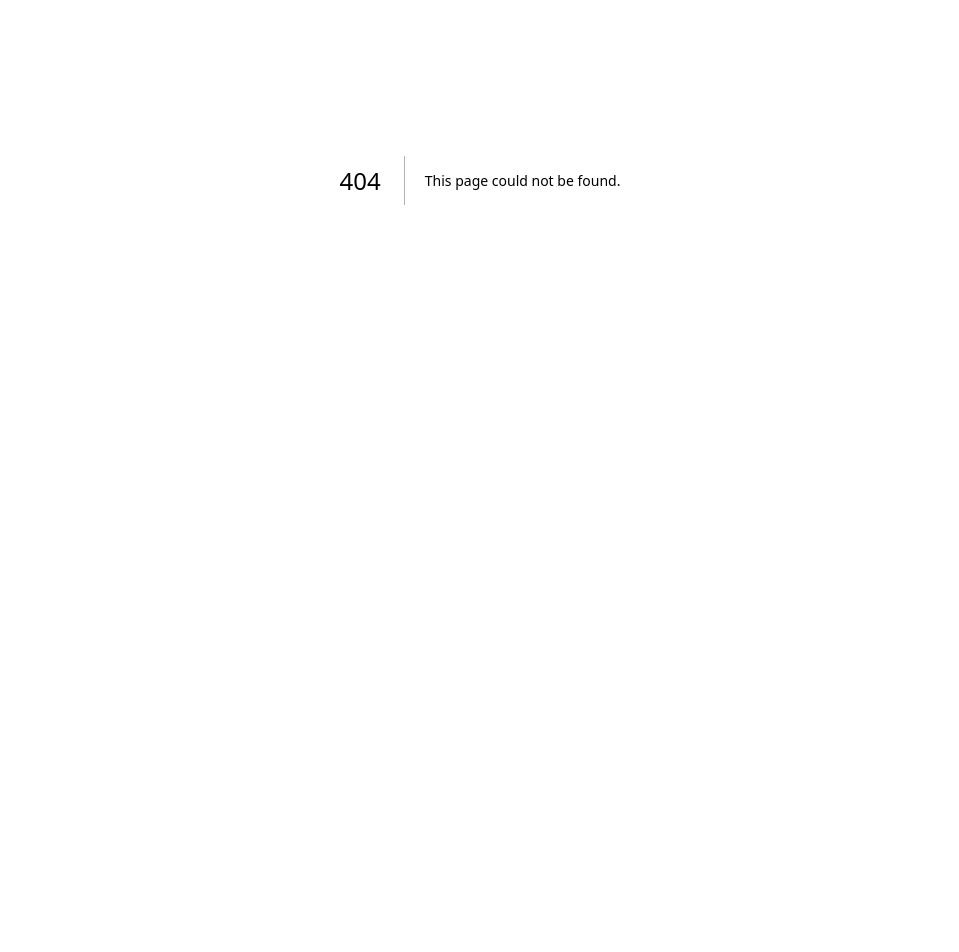
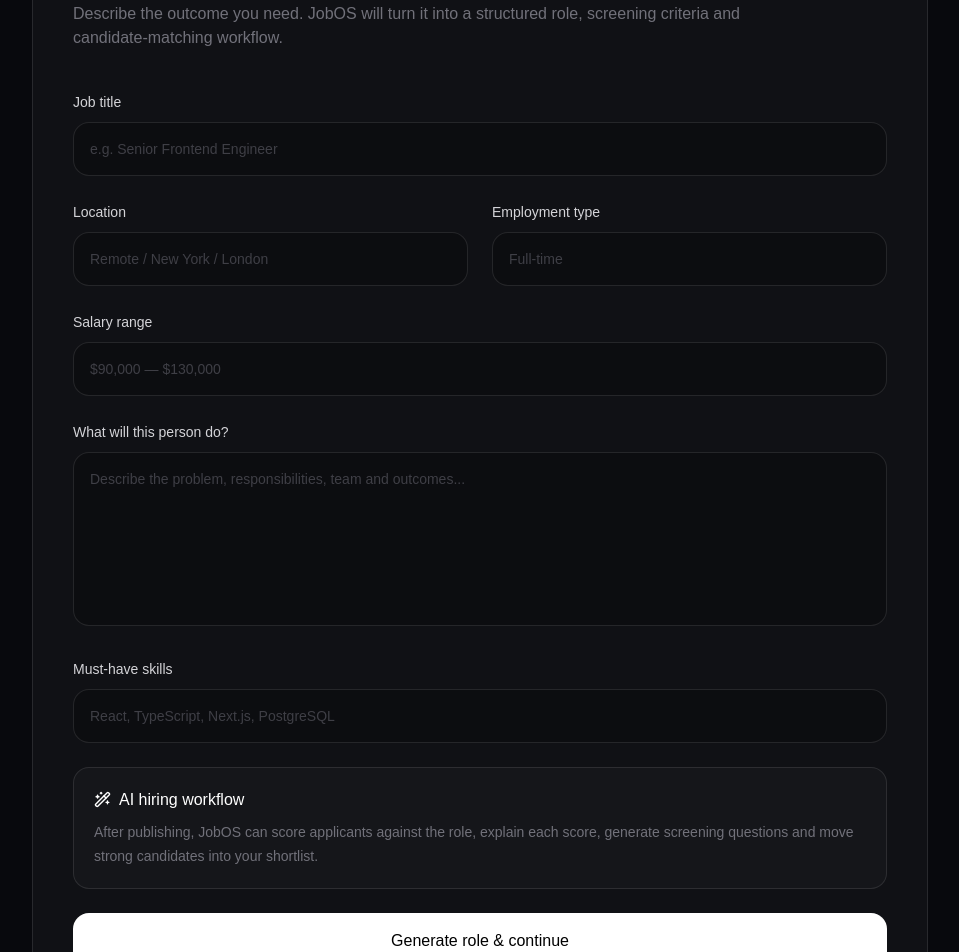
Before and after one commit to beebus-builds/job, a Next.js app: page /employer/jobs/new in a window 1280 px wide. Before the commit this address had no page. Shown: the part 220-1172 px from the top of the page, without its empty margins (160-1119 px from the left). Before the commit the page ends 800 px from the top, so only its background shows below. Built offline with nearby package versions, Linux system fonts and the light colour scheme.

Commit message:
feat: add AI-assisted employer job creation

```diff
--- /dev/null
+++ b/app/employer/jobs/new/page.tsx
@@ -0,0 +1,26 @@
+import Link from 'next/link'
+import { ArrowLeft, Sparkles, WandSparkles } from 'lucide-react'
+
+export default function NewJobPage() {
+  return (
+    <main className="min-h-screen bg-[#08090d] px-6 py-8 text-white lg:px-10">
+      <div className="mx-auto max-w-4xl">
+        <Link href="/employer" className="inline-flex items-center gap-2 text-sm text-zinc-500 hover:text-white"><ArrowLeft size={15}/> Hiring dashboard</Link>
+        <div className="mt-10 rounded-3xl border border-white/10 bg-white/[.035] p-7 lg:p-10">
+          <div className="flex items-start justify-between gap-6"><div><div className="flex items-center gap-2 text-sm text-zinc-400"><Sparkles size={15}/> AI-assisted hiring</div><h1 className="mt-3 text-4xl font-semibold tracking-tight">Create a role</h1><p className="mt-3 max-w-2xl text-zinc-500">Describe the outcome you need. JobOS will turn it into a structured role, screening criteria and candidate-matching workflow.</p></div></div>
+          <form className="mt-10 space-y-6">
+            <Field label="Job title" placeholder="e.g. Senior Frontend Engineer" />
+            <div className="grid gap-6 sm:grid-cols-2"><Field label="Location" placeholder="Remote / New York / London" /><Field label="Employment type" placeholder="Full-time" /></div>
+            <Field label="Salary range" placeholder="$90,000 — $130,000" />
+            <div><label className="text-sm text-zinc-300">What will this person do?</label><textarea rows={7} placeholder="Describe the problem, responsibilities, team and outcomes..." className="mt-2 w-full resize-none rounded-2xl border border-white/10 bg-black/20 p-4 text-sm outline-none placeholder:text-zinc-700 focus:border-white/25" /></div>
+            <div><label className="text-sm text-zinc-300">Must-have skills</label><input placeholder="React, TypeScript, Next.js, PostgreSQL" className="mt-2 w-full rounded-2xl border border-white/10 bg-black/20 p-4 text-sm outline-none placeholder:text-zinc-700 focus:border-white/25" /></div>
+            <div className="rounded-2xl border border-white/10 bg-white/[.025] p-5"><div className="flex items-center gap-2 font-medium"><WandSparkles size={17}/> AI hiring workflow</div><p className="mt-2 text-sm leading-6 text-zinc-500">After publishing, JobOS can score applicants against the role, explain each score, generate screening questions and move strong candidates into your shortlist.</p></div>
+            <button type="button" className="w-full rounded-2xl bg-white px-5 py-4 font-medium text-black hover:bg-zinc-200">Generate role & continue</button>
+          </form>
+        </div>
+      </div>
+    </main>
+  )
+}
+
+function Field({label,placeholder}:{label:string,placeholder:string}) { return <div><label className="text-sm text-zinc-300">{label}</label><input placeholder={placeholder} className="mt-2 w-full rounded-2xl border border-white/10 bg-black/20 p-4 text-sm outline-none placeholder:text-zinc-700 focus:border-white/25" /></div> }
```
